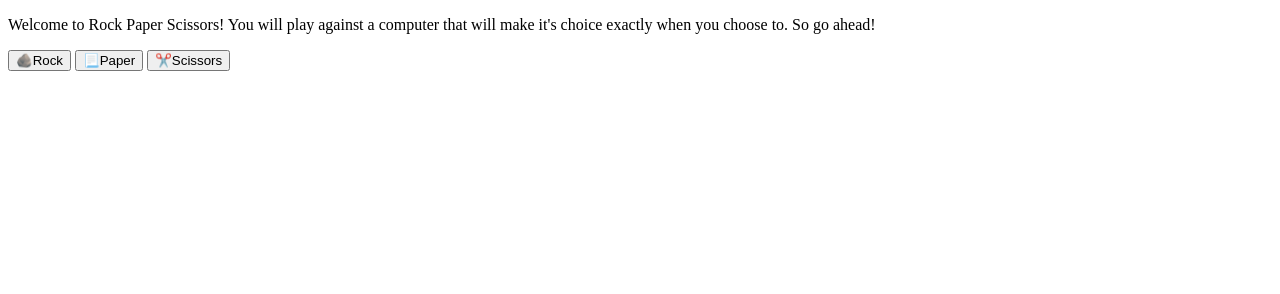
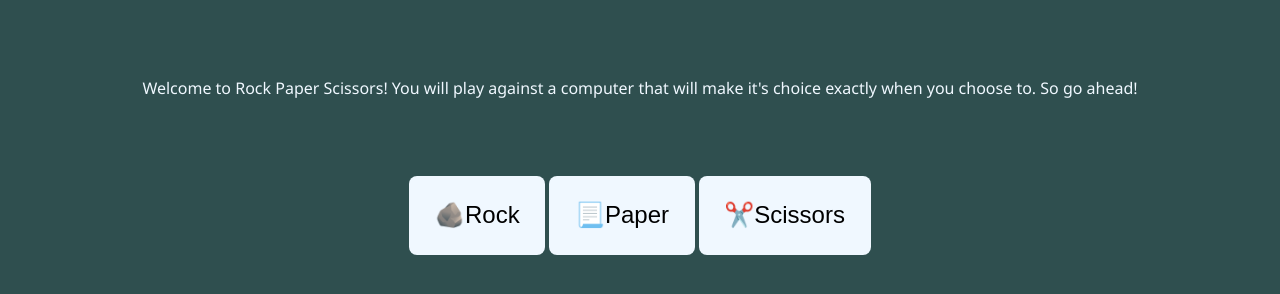
Before and after one commit to RileyTyler12/odin-rockpaperscissors-project, a plain HTML site: page index.html in a window 1280 px wide. Drawn offline with Linux system fonts and the light colour scheme.

Commit message:
Add styles.css for basic styling

```diff
--- /dev/null
+++ b/css/styles.css
@@ -0,0 +1,47 @@
+/*
+Rock Paper Scissors Game Styles
+*/
+
+/* CSS Reset */
+* {
+    margin: 0;
+    padding: 0;
+    box-sizing: 0;
+}
+
+/* General Styles */
+
+body {
+    font-family: 'Segoe UI', Tahoma, Geneva, Verdana, sans-serif;
+    color:aliceblue;
+    background-color: darkslategray;
+}
+
+#main-container {
+    display: flex;
+    flex: 1 1 auto;
+    flex-direction: column;
+    justify-content: center;
+    align-content: center;
+    text-align: center;
+}
+
+#results {
+    margin: 6%;
+}
+
+.game-button {
+    font-size: 1.5em;
+    padding: 2%;
+    border: none;
+    border-radius: 8px;
+    background-color:aliceblue;
+    transition: 0.5s;
+}
+
+.game-button:hover {
+    font-size: 1.6em;
+    border-radius: 6px;
+    background-color:deepskyblue;
+    transition: 0.5s;
+}
--- a/index.html
+++ b/index.html
@@ -5,17 +5,20 @@
     <meta charset="UTF-8">
     <meta name="viewport" content="width=device-width, initial-scale=1.0">
     <title>Rock Paper Scissors</title>
+    <link rel="stylesheet" href="css/styles.css">
 </head>
 <body>
-    <!-- Game UI Elements -->
-    <div id="results">
-        <p>Welcome to Rock Paper Scissors! You will play against a computer that will make it's choice exactly when you choose to. So go ahead!</p>
-    </div>
+    <div id="main-container">
+        <!-- Game UI Elements -->
+        <div id="results">
+            <p>Welcome to Rock Paper Scissors! You will play against a computer that will make it's choice exactly when you choose to. So go ahead!</p>
+        </div>
 
-    <div id="buttons">
-        <button id="Rock">🪨Rock</button>
-        <button id="Paper">📃Paper</button>
-        <button id="Scissors">✂️Scissors</button>
+        <div id="buttons">
+            <button class="game-button" id="Rock">🪨Rock</button>
+            <button class="game-button" id="Paper">📃Paper</button>
+            <button class="game-button" id="Scissors">✂️Scissors</button>
+        </div>
     </div>
 
     <!-- Game Script -->
```
